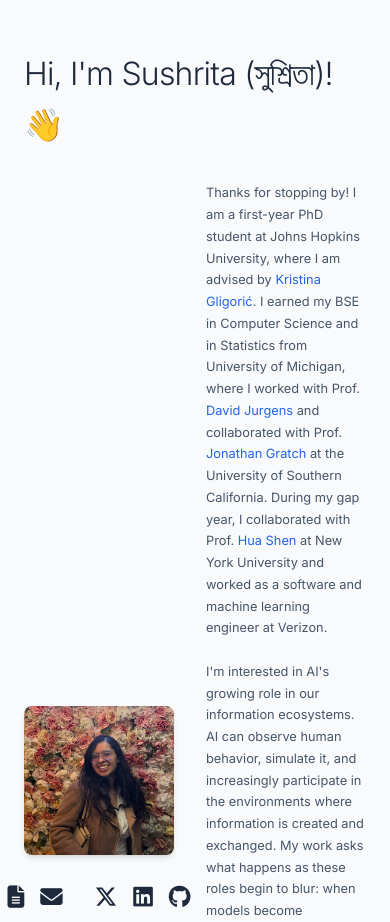
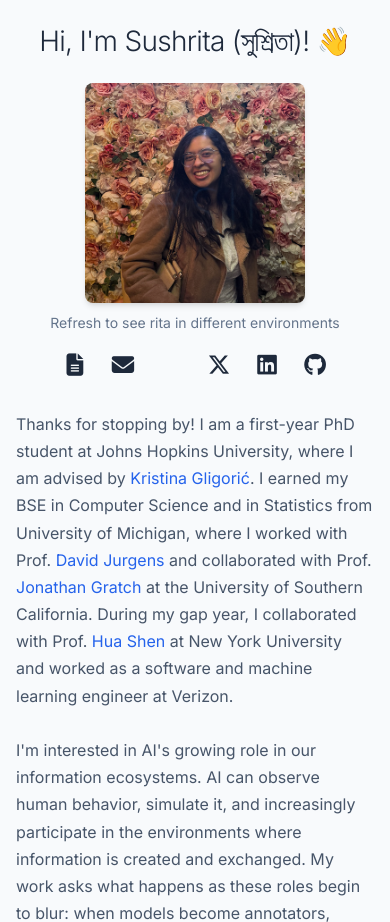
Before and after one commit to sushrita-123/prof-website, a plain HTML site: page index.html in a window 390 px wide. Shown: the top 922 px of the page. Drawn offline with Linux system fonts and the light colour scheme; some icons are missing.

Commit message:
Add homepage photo roulette and mobile layout

```diff
--- a/index.html
+++ b/index.html
@@ -49,7 +49,8 @@
           <div class="profile-section">
 
             <div class="profile-left">
-              <img src="pfp8.png" alt="It's me, Sushrita Rakshit!" class="profile-image">
+              <img src="pfp8.png" alt="Sushrita Rakshit in front of a wall of roses" class="profile-image" width="250" height="250">
+              <p class="profile-photo-hint" hidden>Refresh to see rita in different environments</p>
 
               <div class="contact-info">
                 <a href="cv.html" aria-label="CV">
--- a/main.js
+++ b/main.js
@@ -26,3 +26,41 @@ function scrollToYear(year) {
     );
   });
 }
+
+function rotateProfilePhoto() {
+  const hint = document.querySelector('.profile-photo-hint');
+  hint.hidden = false;
+
+  if (performance.getEntriesByType('navigation')[0]?.type !== 'reload') {
+    return;
+  }
+
+  const photo = document.querySelector('.profile-image');
+  const photos = [
+    ['1.png', 'Sushrita Rakshit at a restaurant with sushi'],
+    ['2.png', 'Sushrita Rakshit outside a coffee shop'],
+    ['3.png', 'Sushrita Rakshit overlooking a city at night'],
+    ['4.png', 'Sushrita Rakshit sitting by the sea at dusk']
+  ];
+  const storageKey = 'last-roulette-photo';
+  let previousPhoto;
+
+  try {
+    previousPhoto = window.sessionStorage.getItem(storageKey);
+  } catch {
+    // Random selection still works when session storage is unavailable.
+  }
+
+  const choices = photos.filter(([filename]) => filename !== previousPhoto);
+  const [filename, alt] = choices[Math.floor(Math.random() * choices.length)];
+  photo.alt = alt;
+  photo.src = `pic-roulette/${filename}`;
+
+  try {
+    window.sessionStorage.setItem(storageKey, filename);
+  } catch {
+    // The selected photo is already displayed.
+  }
+}
+
+rotateProfilePhoto();
--- a/style.css
+++ b/style.css
@@ -49,13 +49,6 @@ body {
   grid-template-columns: 1fr 300px;
   gap: var(--spacing-xl);
   margin: var(--spacing-xl) 0;
-}
-
-@media (max-width: 768px) {
-  .main-content {
-    grid-template-columns: 1fr;
-    gap: var(--spacing-lg);
-  }
 }
 
 /* Typography */
@@ -115,14 +108,22 @@ p {
 }
 
 .profile-image {
-  width: 100%;        /* take full width of grid column */
-  height: auto;       /* scale height proportionally */
-  max-width: 250px;   /* optional max size */
+  display: block;
+  width: 100%;
+  height: auto;
+  max-width: 250px;
+  aspect-ratio: 1;
   border-radius: var(--radius);
   object-fit: cover;
   box-shadow: var(--shadow-md);
 }
 
+.profile-photo-hint {
+  margin: var(--spacing-xs) 0 0;
+  color: var(--text-muted);
+  font-size: 0.875rem;
+  text-align: center;
+}
 
 .profile-text {
   font-size: 0.8rem;
@@ -576,14 +577,70 @@ a:hover {
   color: var(--primary-light);
 }
 
-/* Responsive design */
-@media (max-width: 768px) {
-  .profile-section {
-  grid-template-columns: 150px 1fr;
+.contact-info {
+  display: flex;
+  justify-content: center;
+  gap: 1rem;
+  margin-top: 1rem;
 }
 
+.contact-info a {
+  font-size: 1.4rem;
+  color: inherit;
+  text-decoration: none;
+  transition: opacity 0.2s ease;
+}
+
+.contact-info a:hover {
+  opacity: 0.7;
+}
+
+/* Responsive design */
+@media (max-width: 960px) {
+  .main-content {
+    grid-template-columns: minmax(0, 1fr);
+    gap: var(--spacing-lg);
+  }
+
+  .sidebar {
+    position: static;
+  }
+}
+
+@media (max-width: 768px) {
+  .container {
+    padding-inline: var(--spacing-sm);
+  }
+
+  .main-content {
+    margin: var(--spacing-md) 0 var(--spacing-lg);
+  }
+
+  .profile-section {
+    grid-template-columns: minmax(0, 1fr);
+    gap: var(--spacing-md);
+  }
+
   .profile-image {
+    max-width: 220px;
     margin: 0 auto;
+  }
+
+  .profile-text {
+    font-size: 1rem;
+  }
+
+  .contact-info {
+    flex-wrap: wrap;
+    gap: 0.25rem;
+    margin-top: var(--spacing-xs);
+  }
+
+  .contact-info a {
+    display: grid;
+    place-items: center;
+    width: 44px;
+    height: 44px;
   }
 
   .publication-content {
@@ -596,7 +653,10 @@ a:hover {
   }
 
   h1 {
-    font-size: 2rem;
+    margin-bottom: var(--spacing-md);
+    font-size: clamp(1.75rem, 5vw, 2.25rem);
+    line-height: 1.25;
+    text-align: center;
   }
 
   .tab-navigation {
@@ -624,25 +684,6 @@ a:hover {
   }
 }
 
-.contact-info {
-  display: flex;
-  justify-content: center;
-  gap: 1rem;
-  margin-top: 1rem;
-}
-
-.contact-info a {
-  font-size: 1.4rem;
-  color: inherit;
-  text-decoration: none;
-  transition: opacity 0.2s ease;
-}
-
-.contact-info a:hover {
-  opacity: 0.7;
-}
-
-
 .publications-container {
   display: block;
 }
```
Also changed, not shown: pic-roulette/1.png (added), pic-roulette/2.png (added), pic-roulette/3.png (added), pic-roulette/4.png (added).
